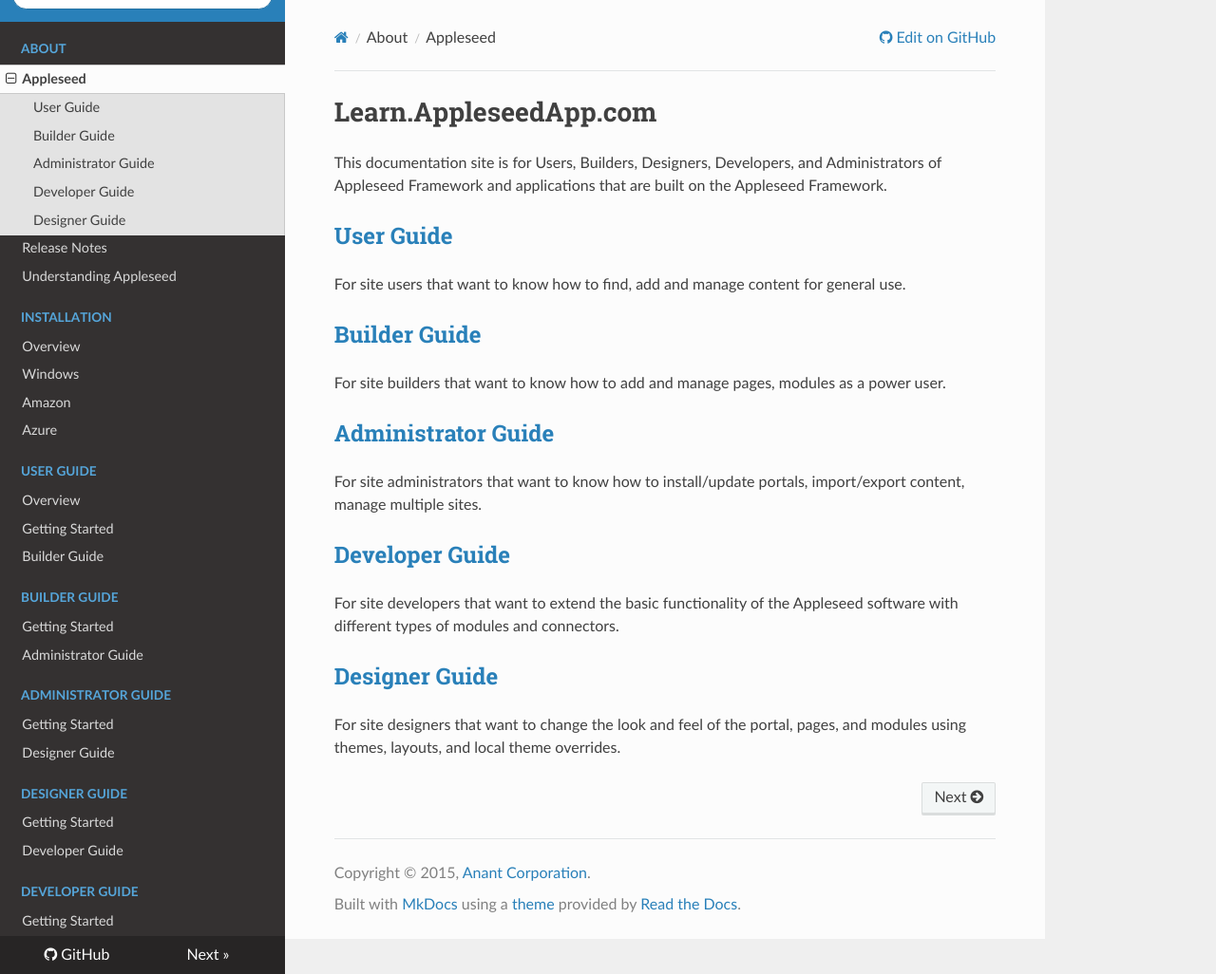
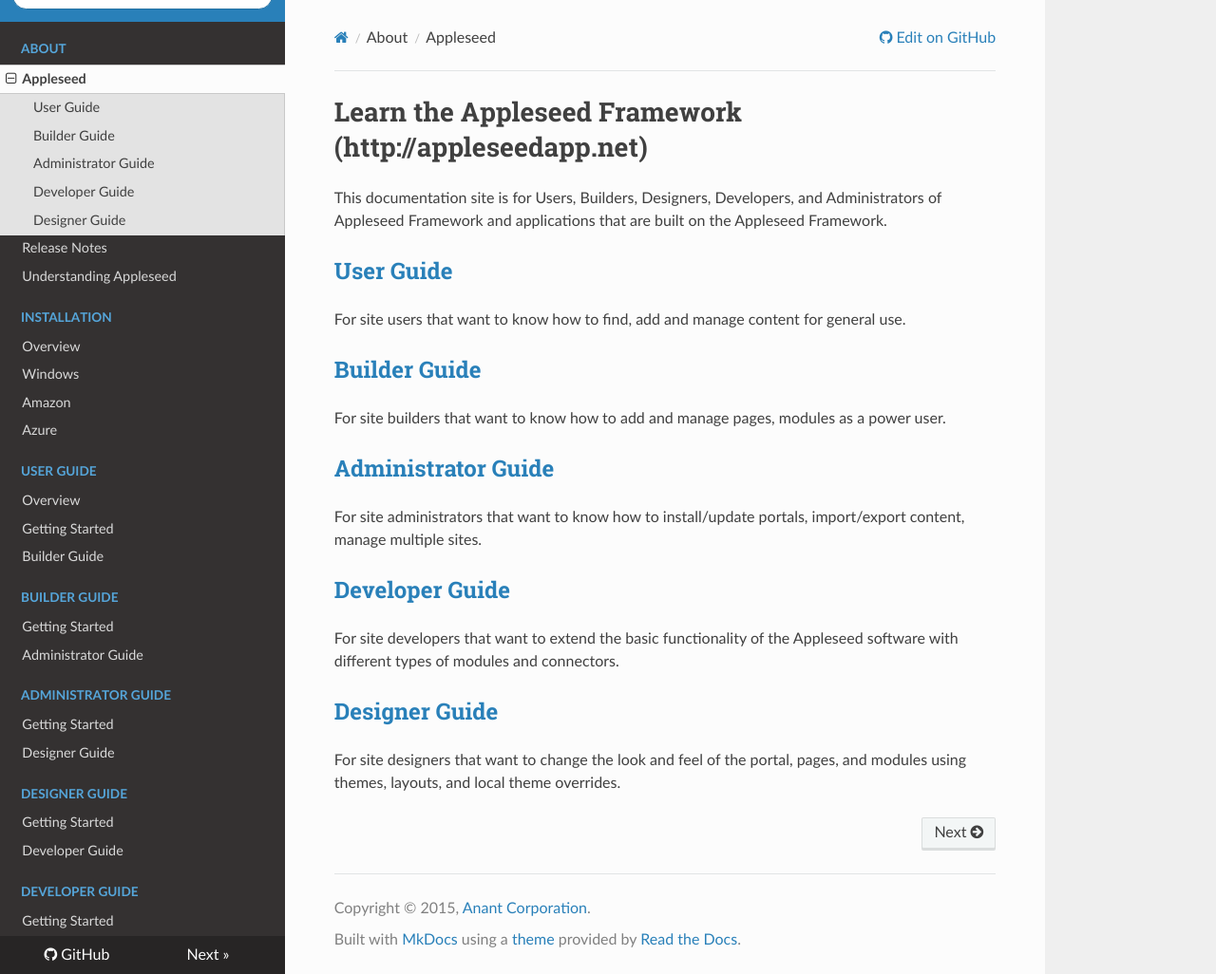
Before and after one commit to Appleseed/learn, an MkDocs documentation site: the page built from docs/index.md, in a window 1280 px wide and 1026 px high. Shown: the whole window at 95% size. Built offline with MkDocs 1.6.1, drawn with Linux system fonts in a browser that asks for light colours; nearby versions of some CDN libraries; old or Windows-style settings are respelled for this version of MkDocs.

Commit message:
Update index.md
Updated title

```diff
--- a/docs/index.md
+++ b/docs/index.md
@@ -1,4 +1,4 @@
-# Learn.AppleseedApp.com
+# Learn the Appleseed Framework (http://appleseedapp.net)
 
 This documentation site is for Users, Builders, Designers, Developers, and Administrators of Appleseed Framework and applications that are built on the Appleseed Framework.
 
```
